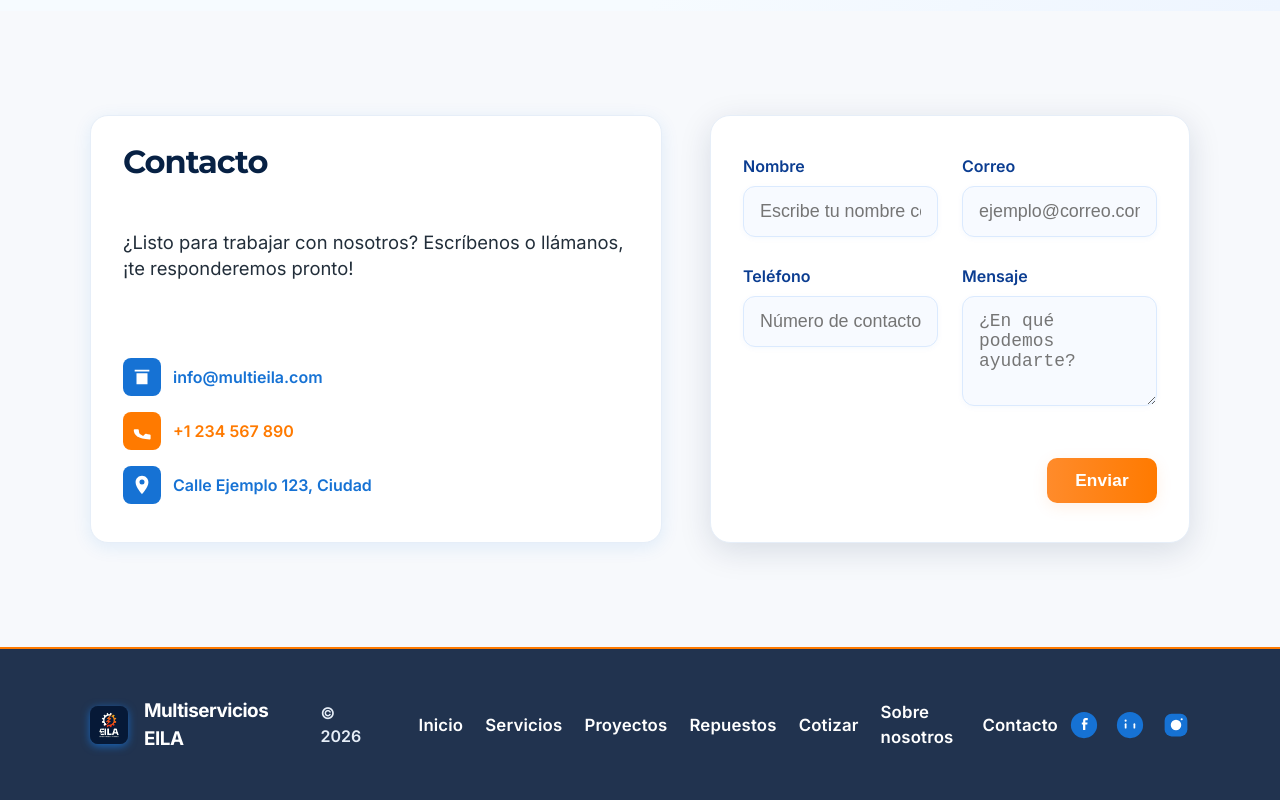
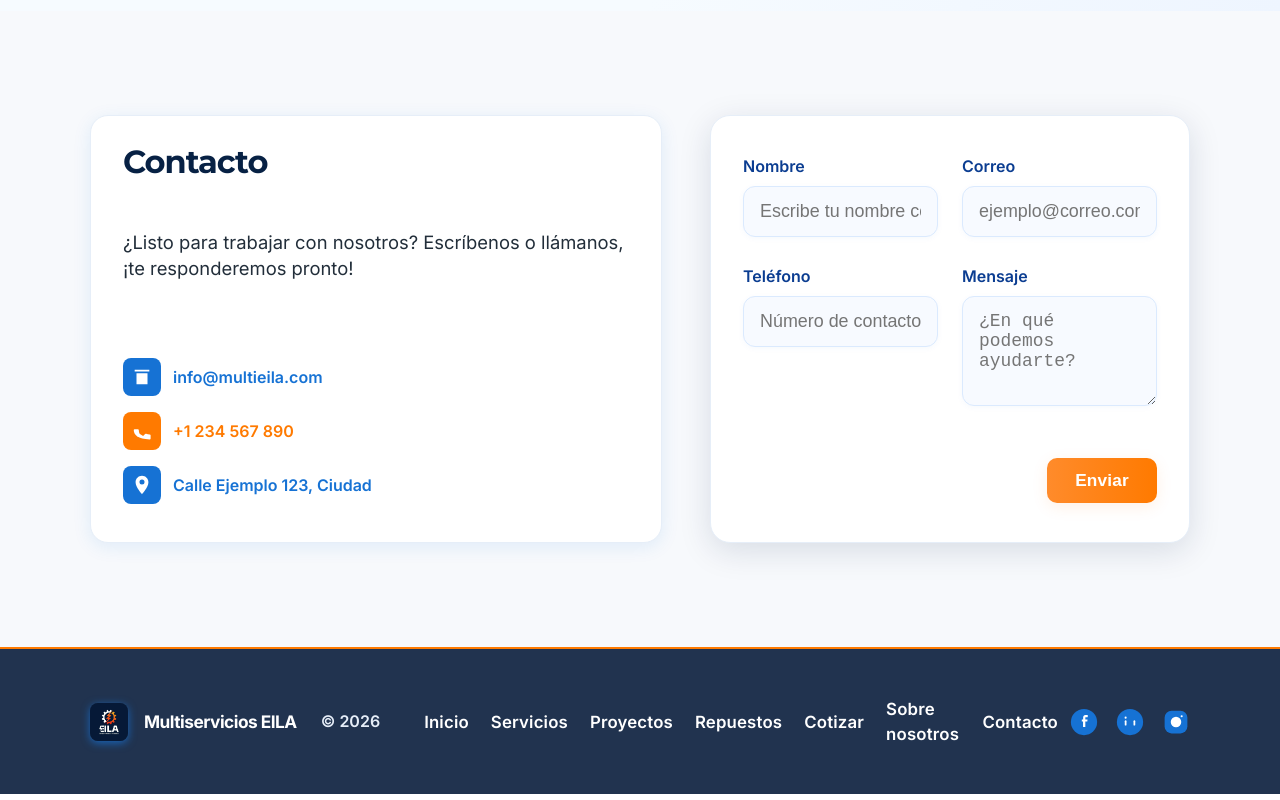
Before and after one commit to DevDereck/multieila-site, a website: page index.html in a window 1280 px wide. Shown: the part 4980-5780 px from the top of the page. Drawn offline with Linux system fonts and the light colour scheme.

Commit message:
git commit -m "fix(main): update footer layout" "

```diff
--- a/index.html
+++ b/index.html
@@ -329,11 +329,9 @@
   <footer class="site-footer fancy-footer">
     <div class="container footer-inner">
       <div class="footer-brand">
-        <span class="footer-logo">
-          <img src="/logo.jpg" alt="Logo Multiservicios EILA" style="width:38px;height:38px;border-radius:8px;box-shadow:0 2px 8px #1672d4cc;object-fit:cover;vertical-align:middle;" loading="lazy" />
-        </span>
-        <span class="footer-title">Multiservicios EILA</span>
-        <span class="footer-copy">© <span id="year"></span></span>
+        <span class="footer-logo" style="display:inline-block;vertical-align:middle;margin-right:8px;white-space:nowrap;">
+          <img src="/logo.jpg" alt="Logo Multiservicios EILA" style="width:38px;height:38px;border-radius:8px;box-shadow:0 2px 8px #1672d4cc;object-fit:cover;vertical-align:middle;display:inline-block;" loading="lazy" />
+        </span><span class="footer-title" style="display:inline-block;vertical-align:middle;margin-right:8px;font-weight:700;font-size:1.08rem;white-space:nowrap;">Multiservicios EILA</span><span class="footer-copy" style="display:inline-block;vertical-align:middle;white-space:nowrap;">© <span id="year"></span></span>
       </div>
       <nav class="footer-nav">
         <a href="/index.html" aria-label="Inicio">Inicio</a>
--- a/styles.css
+++ b/styles.css
@@ -1062,7 +1062,7 @@ body {
 .footer-nav a:hover { color: var(--orange-600) }
 .footer-nav a:hover::after { width: 100% }
 .fancy-footer { background: rgba(10,30,60,0.90); color: #fff; padding: 0; border-top: 2px solid #ff7a00; box-shadow: 0 -2px 16px rgba(9,30,66,0.10) }
-.footer-brand { display: flex; align-items: center; gap: 16px; font-size: 1.1rem; font-weight: 600 }
+ .footer-brand { display: flex; align-items: center; gap: 8px; font-size: 1.1rem; font-weight: 600; flex-wrap: nowrap; }
 .footer-logo svg { display: block; width: 38px; height: 38px }
 .footer-title { font-size: 1.18rem; font-weight: 800; letter-spacing: -0.5px; color: #fff }
 .footer-copy { font-size: 1rem; color: #e6eef8; margin-left: 8px }
@@ -1264,7 +1264,7 @@ body {
   .contact-form-grid { grid-template-columns: 1fr; gap: 14px 0 }
   .contact-label-message, .contact-form-actions { grid-column: span 1 }
   .footer-inner { flex-direction: column; gap: 12px; padding: 22px 0 12px 0 }
-  .footer-brand { flex-direction: column; gap: 6px; text-align: center }
+  .footer-brand { flex-direction: row !important; gap: 8px !important; text-align: left !important; align-items: center !important; flex-wrap: nowrap !important; }
   .main-form, .quote-form, .contact-form { flex-direction: column; align-items: stretch; max-width: 420px }
   .services-header { align-items: flex-start }
   .services-cta { max-width: 100% }
```
Also changed, not shown: proyectos.html (+3 -5 lines), repuestos.html (+3 -5 lines).
